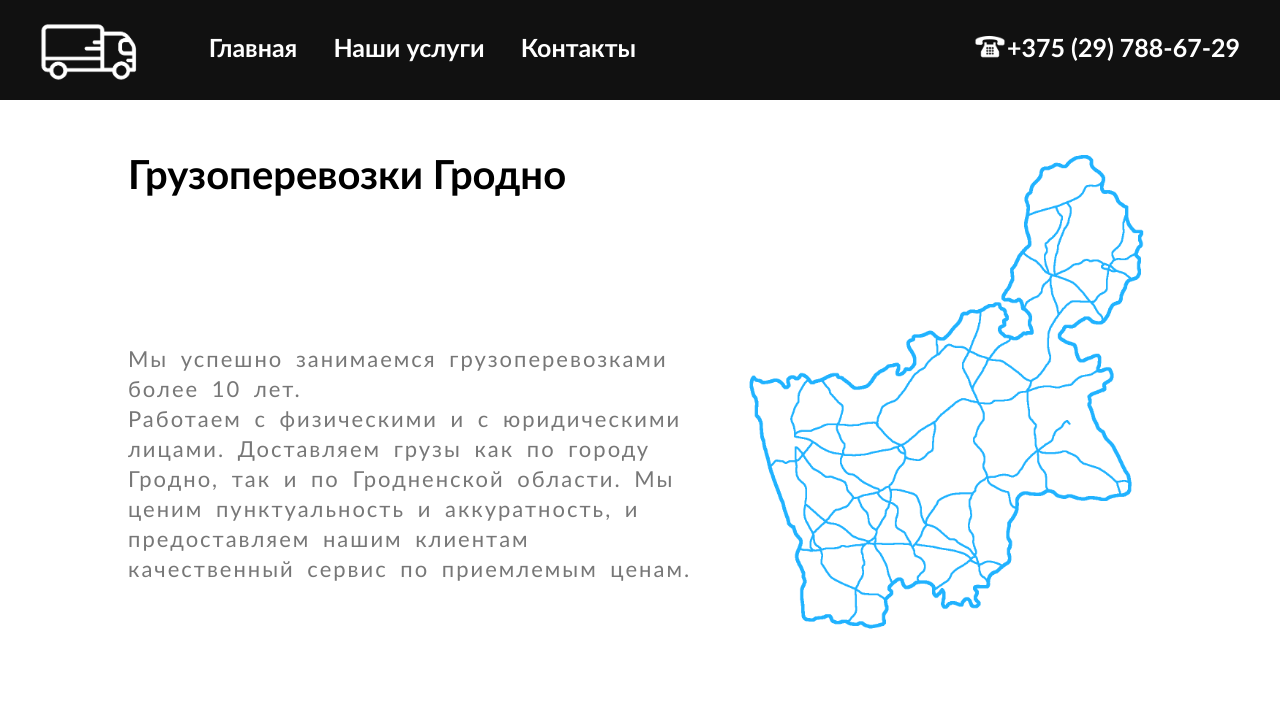
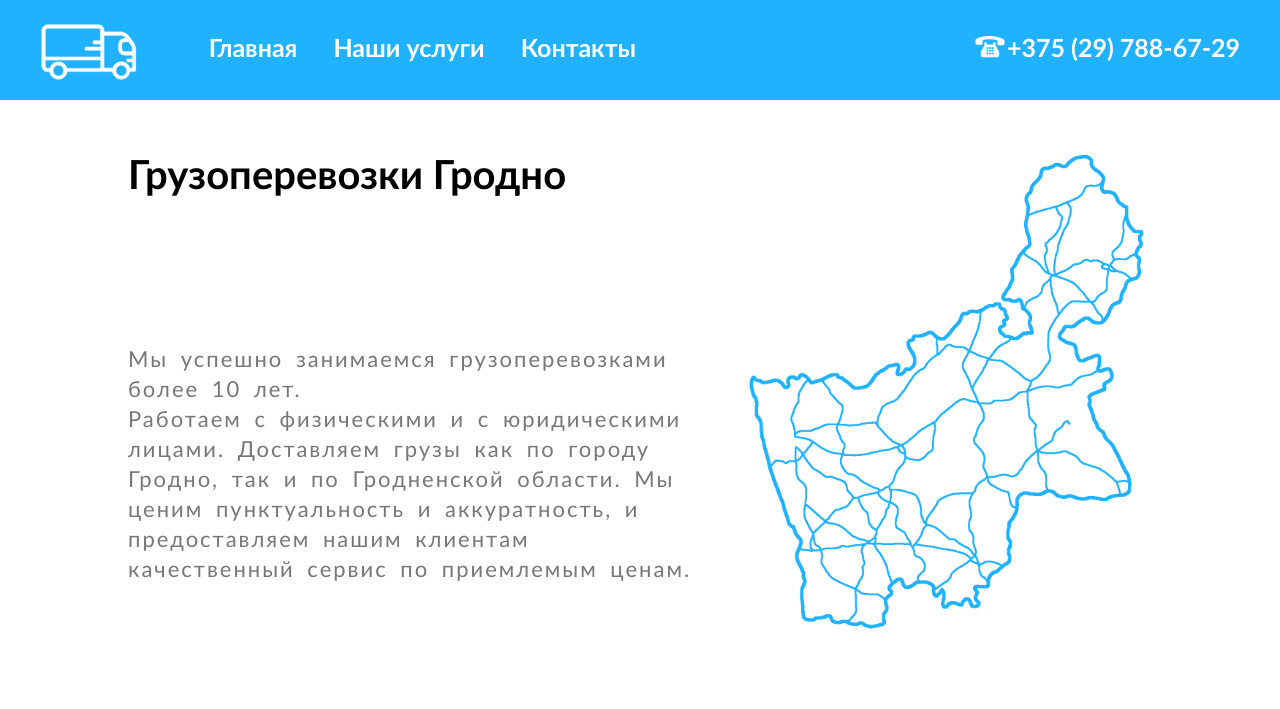
Before and after one commit to gruzai/gruz-ai, a plain HTML site: page index.html in a window 1280 px wide. Shown: the top 709 px of the page. Drawn offline with Linux system fonts and the light colour scheme.

Commit message:
google verif

```diff
--- a/css/style.css
+++ b/css/style.css
@@ -5,7 +5,7 @@ html {
 }
 
 header {
-    background-color: #111;
+    background-color: #20B2FF;
     color: #fff;
     height: 100px;
     position: fixed;
```
